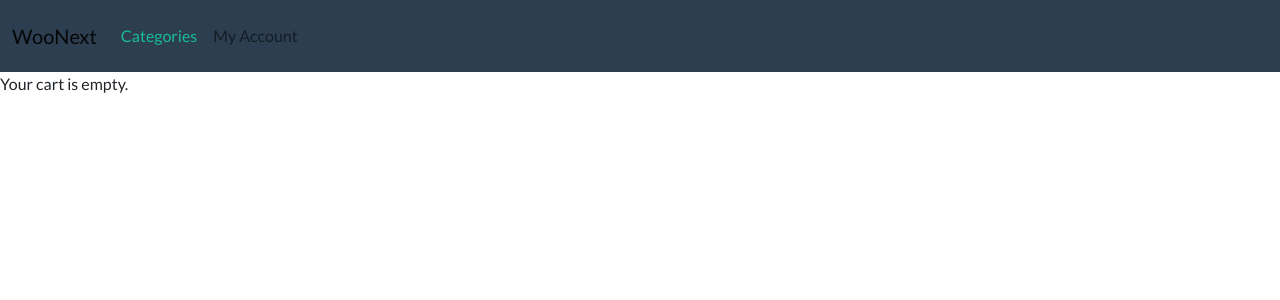
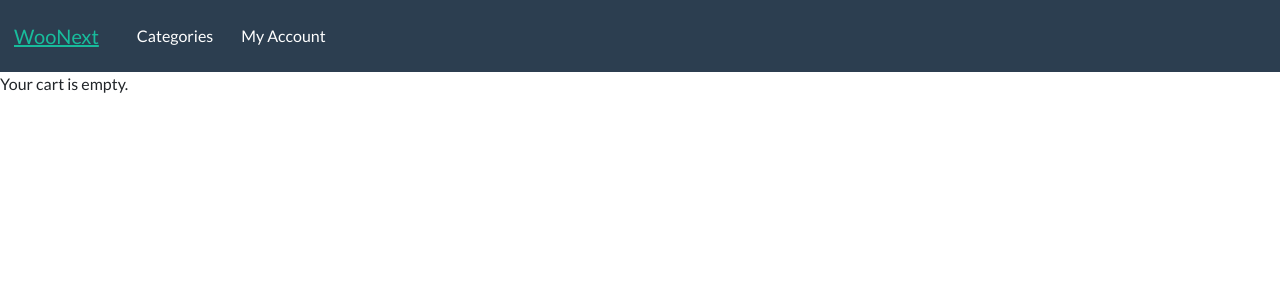
Before and after one commit to Tanzimhossain222/woo-next, a Next.js app: page /cart in a window 1280 px wide. Shown: the top 300 px of the page. Built offline with nearby package versions, Linux system fonts and the light colour scheme.

Commit message:
Add Style and make responsive

```diff
--- a/components/Nav.jsx
+++ b/components/Nav.jsx
@@ -1,29 +1,46 @@
 import Link from "next/link"
 import CartIcon from "./cart/CartIcon"
+import { useState } from "react";
+
 const Nav = () => {
+
+	const [ show, setDisplay ] = useState( false );
+
 	return (
-        <>
-            <nav className="navbar navbar-expand-lg bg-primary" data-bs-theme="dark">
-                <div className="container-fluid">
-                   <Link href="/" className="navbar-brand">WooNext</Link>
+		<nav className="woo-next-menu-container navbar-dark bg-primary">
+			{/*Branding*/}
+			<div className="woo-next-branding">
+				<Link href="/" className=""> WooNext </Link>
+			</div>
 
-                    <div className="collapse navbar-collapse" id="navbarColor01">
-                        <ul className="navbar-nav me-auto">
+			{/*Navigation menu*/}
+			<div className={ `woo-next-sub-menu-wrap ${ show ? 'show' : '' }` } id="">
+				<ul className="navbar-nav">
 					<li className="nav-item">
-                                <a className="nav-link active" href="#"> Categories
-                                    <span className="visually-hidden">(current)</span>
-                                </a>
+						<Link className="nav-link" href="#">Categories</Link>
 					</li>
 					<li className="nav-item">
-                                <a className="nav-link" href="#">My Account</a>
+						<Link className="nav-link" href="#">My Account</Link>
 					</li>
 				</ul>
+			</div>
+
+		{/*	Cart and Menu button*/}
+		<div className="woo-next-cart-and-menu-btn">
+			{/*Cart Icon*/}
+			<div>
 				<CartIcon />
 			</div>
+			{/*Menu toggle button for mobile*/}
+			<button
+				onClick={ () => setDisplay( ! show ) }
+				className="woo-next-menu-btn" type="button" aria-label="Toggle navigation">
+				<span className="navbar-toggler-icon"></span>
+			</button>
 		</div>
 		</nav>
-        </>
 	)
-}
+};
+
 
 export default Nav
--- a/components/Products.jsx
+++ b/components/Products.jsx
@@ -5,7 +5,7 @@ const Product = (props) => {
 
   return (
     <>
-      <div className="card mb-3 ms-3">
+      <div className="card mb-3 ms-3 col-lg-3 col-md-6 col-sm-12">
         <h3 className="card-header text-center">{product.name} </h3>
         {/* as={`/product?${product.slug}-${product.productId}`} */}
        <Link  href={`/product?slug=${product.slug}-${product.productId}`}>
--- a/components/cart/cart-page/CartItem.jsx
+++ b/components/cart/cart-page/CartItem.jsx
@@ -36,7 +36,7 @@ const CartItem = ({ item, setCart, handleRemoveItem }) => {
         </th>
 
         {/* Product Image */}
-        <td className="woo-next cart-element">
+        <td className="woo-next-cart-element">
         {item.image && item.image.sourceUrl && (
             <img
               width="64"
--- a/pages/checkout.jsx
+++ b/pages/checkout.jsx
@@ -3,7 +3,7 @@ import Layout from "@/components/Layout";
 const checkout = () => {
   return (
     <Layout>
-        <div className="mt-5">
+        <div className="container mt-5">
         <h4>Checkout Page Coming  soon...</h4>
         </div>
     </Layout>
--- a/pages/index.js
+++ b/pages/index.js
@@ -12,7 +12,7 @@ const Index = (props) => {
     <>
       <Layout>
         {products.length ?
-          <div className="product-container" >
+          <div className="product-container row" >
             {products.map(product => (
               <Product key={product.id} product={product} />
             ))}
--- a/pages/product.js
+++ b/pages/product.js
@@ -26,7 +26,8 @@ const Product = (props) => {
     <Layout>
       {
         product ?
-          <div className="card bg-light mb-3 p-5" >
+        <div className="woo-next-single">
+          <div className="woo-next-single__product card bg-light mb-3 p-5" >
             <div className="card-header">{product.name}</div>
             <div className="card-body">
               <h4 className="card-title">{product.name}</h4>
@@ -34,7 +35,8 @@ const Product = (props) => {
               <div dangerouslySetInnerHTML={renderHTML(product.description)} />
             </div>
           </div>
-          : null
+          </div>
+          : ''
       }
     </Layout>
   )
--- a/styles/Style.css
+++ b/styles/Style.css
@@ -1,11 +1,132 @@
+a {
+	transition: 0.3s;
+}
+a:hover {
+	text-decoration: none;
+}
+
+/* Branding */
+.woo-next-branding {
+	display: flex;
+	align-items: center;
+	font-size: 20px;
+}
+
+/* Nav Menu */
+.woo-next-menu-container {
+	position: relative;
+	display: flex;
+	justify-content: space-between;
+	padding: 14px;
+}
+
+/* Menu Button */
+.woo-next-menu-btn {
+	background-color: #2C3E50;
+	border: none;
+}
+
+/* Submenu */
+.woo-next-sub-menu-wrap {
+	position: absolute;
+	overflow:hidden;
+	max-height:0;
+	-webkit-transition:max-height 500ms ease;
+	-moz-transition:max-height 500ms ease;
+	-o-transition:max-height 500ms ease;
+	transition:max-height 500ms ease;
+	top: 58px;
+	left: 0;
+	right: 0;
+	z-index: 1;
+	width: 100%;
+	background-color: #2C3E50;
+}
+
+/* Show Submenu */
+.woo-next-sub-menu-wrap.show {
+	max-height:150px;
+}
+
+/* Menu links */
+.woo-next-sub-menu-wrap .nav-link {
+	padding: 10px 14px;
+	border-bottom: 1px solid #7c7c7c;
+}
+
+/* Cart and Menu Button */
+.woo-next-cart-and-menu-btn {
+	display: flex;
+	align-items: center;
+}
+
+/* Cart Container */
+.woo-next-cart-wrap {
+	display: flex;
+}
+
+/* Media Query */
+
+/* Mobile */
+@media only screen and ( max-width: 640px ) {
+	.row {
+		margin-left: 0;
+		margin-right: 0;
+	}
+
+}
+
+/* Tablet */
+@media only screen and ( min-width: 769px ) {
+	.row {
+		margin-left: 0;
+		margin-right: 0;
+	}
+
+	/* Submenu */
+	.woo-next-sub-menu-wrap {
+		position: static;
+		overflow:hidden;
+		max-height:unset;
+		top: unset;
+		width: 100%;
+		background-color: #2C3E50;
+		display: flex;
+		padding-left: 24px;
+	}
+
+	.woo-next-sub-menu-wrap ul {
+		flex-direction: row;
+	}
+
+	/* Menu Button */
+	.woo-next-menu-btn {
+		display: none;
+	}
+
+	/* Menu links */
+	.woo-next-sub-menu-wrap .nav-link {
+		padding: 10px 14px;
+		border: none;
+	}
+}
+
+
+/* Product */
 .product-container {
 	display: flex;
 	flex-flow: wrap;
 	padding: 24px;
+
+}
+
+.product-container a {
+	display: block;
 }
 
 .product-container img {
-	max-width: 310px;
+	width: 100%;
+
 }
 
 .woo-next-single {
@@ -56,3 +177,34 @@
 .woo-next-view-cart-btn {
 	margin-left: 10px;
 }
+
+/* Cart Page */
+.table .woo-next-cart-element {
+	vertical-align: middle;
+}
+
+.woo-next-cart-qty-input {
+	max-width: 64px;
+}
+
+.woo-next-cart-close-icon i {
+	font-size: 20px;
+}
+
+/* Cart menu button*/
+.woo-next-menu-btn:focus {
+	/* user-select: none; */
+	outline: none;
+}
+
+.woo-next-cart-qty-input {
+	text-align: center;
+}
+
+.woo-next-cart-total-container > div {
+	padding: 0;
+}
+
+input[type=number]::-webkit-inner-spin-button {
+	margin-top: 3px;
+}
```
Also changed, not shown: 1 other file (tests, documents, lock files or other folders). Lines whose indentation alone changed are shown as unchanged.
